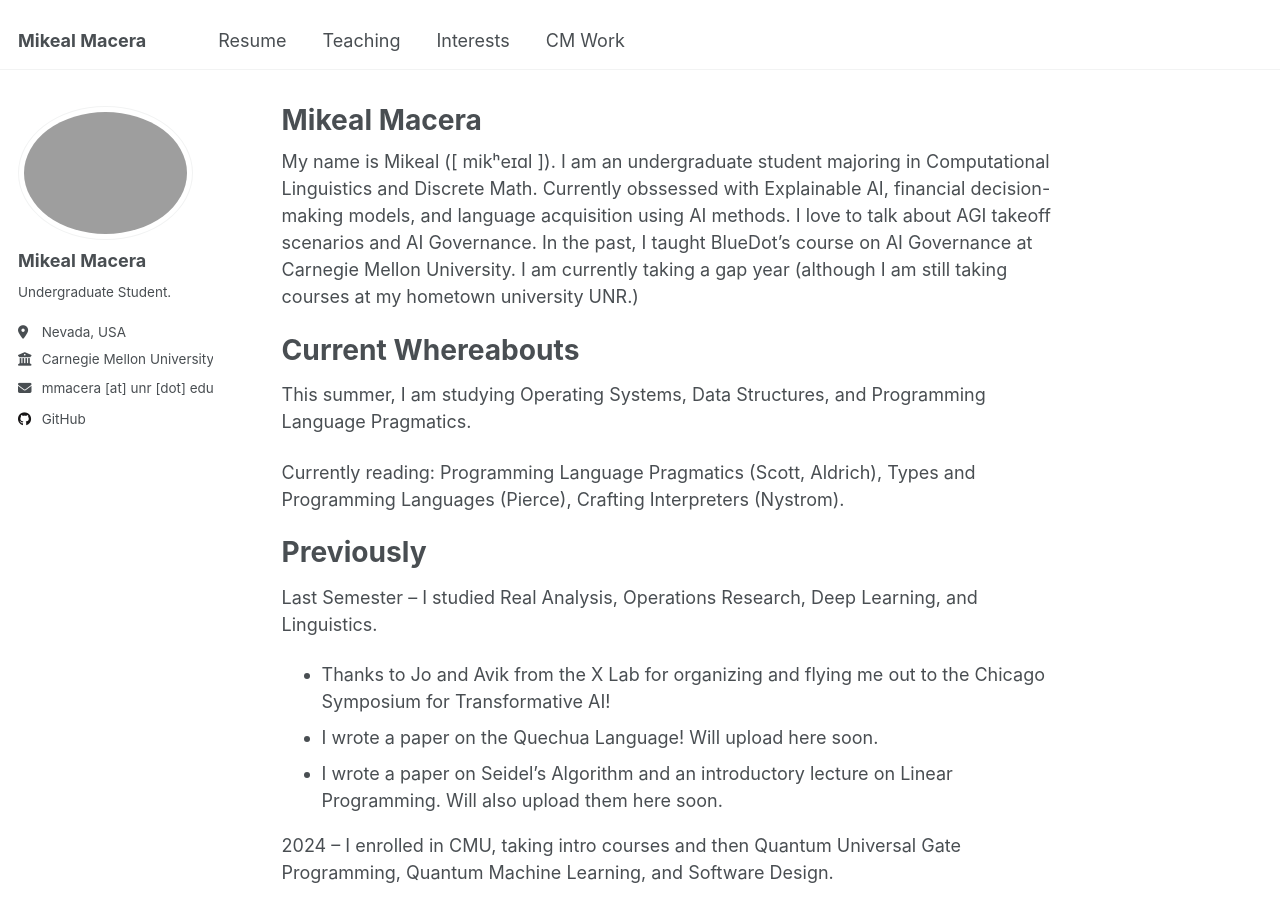
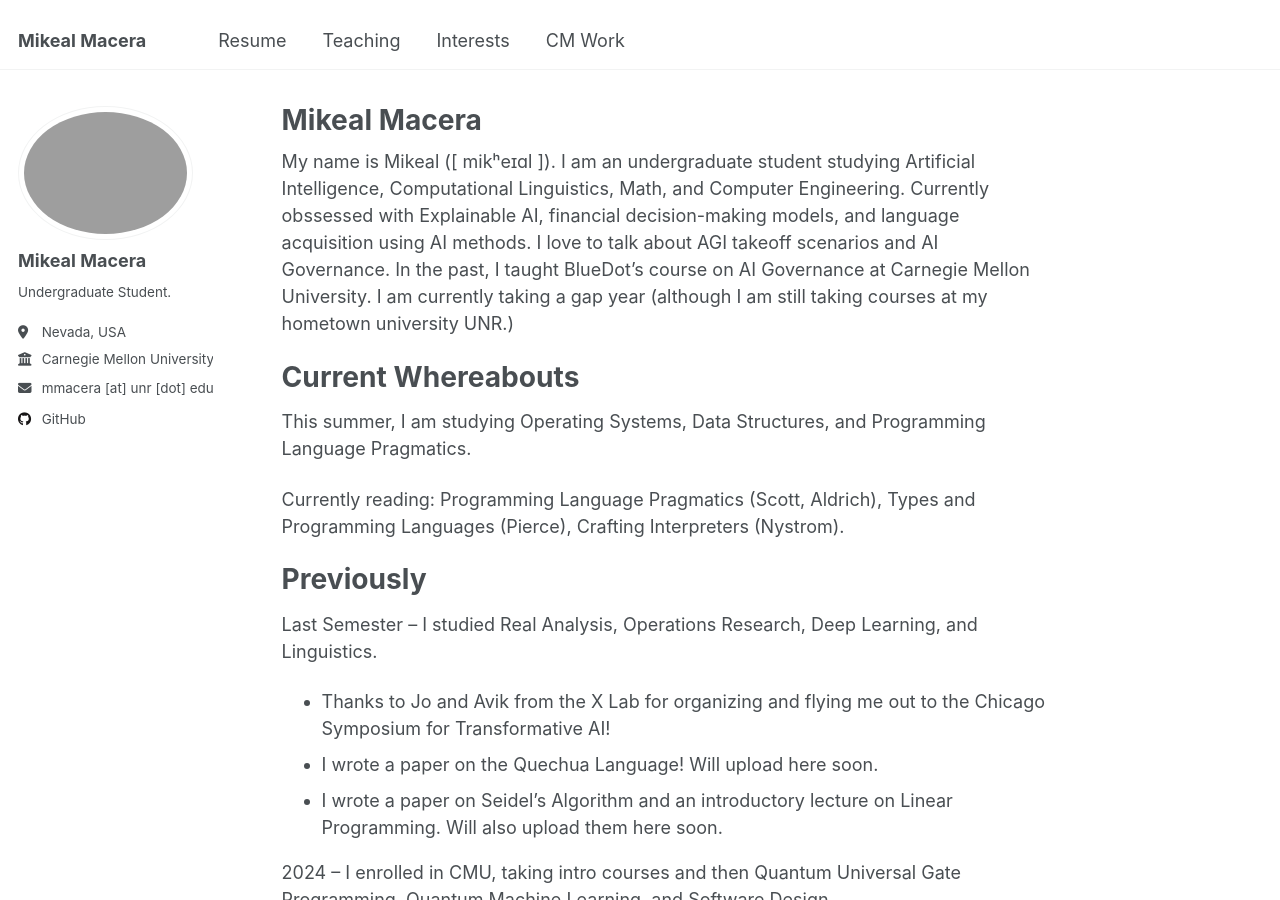
Before and after one commit to mikealmacera/mikealmacera.github.io, a Jekyll site: the page built from _pages/about.md, in a window 1280 px wide and 900 px high. Built offline with Jekyll 4.4.1, drawn with Linux system fonts in a browser that asks for light colours.

Commit message:
Update about.md

```diff
--- a/_pages/about.md
+++ b/_pages/about.md
@@ -7,7 +7,7 @@ redirect_from:
   - /about.html
 ---
 
-My name is Mikeal (\[ mikʰeɪɑl \]). I am an undergraduate student majoring in Computational Linguistics and Discrete Math. Currently obssessed with Explainable AI, financial decision-making models, and language acquisition using AI methods. I love to talk about AGI takeoff scenarios and AI Governance. In the past, I taught BlueDot’s course on AI Governance at Carnegie Mellon University. I am currently taking a gap year (although I am still taking courses at my hometown university UNR.)
+My name is Mikeal (\[ mikʰeɪɑl \]). I am an undergraduate student studying Artificial Intelligence, Computational Linguistics, Math, and Computer Engineering. Currently obssessed with Explainable AI, financial decision-making models, and language acquisition using AI methods. I love to talk about AGI takeoff scenarios and AI Governance. In the past, I taught BlueDot’s course on AI Governance at Carnegie Mellon University. I am currently taking a gap year (although I am still taking courses at my hometown university UNR.)
 
 Current Whereabouts
 ======
```
